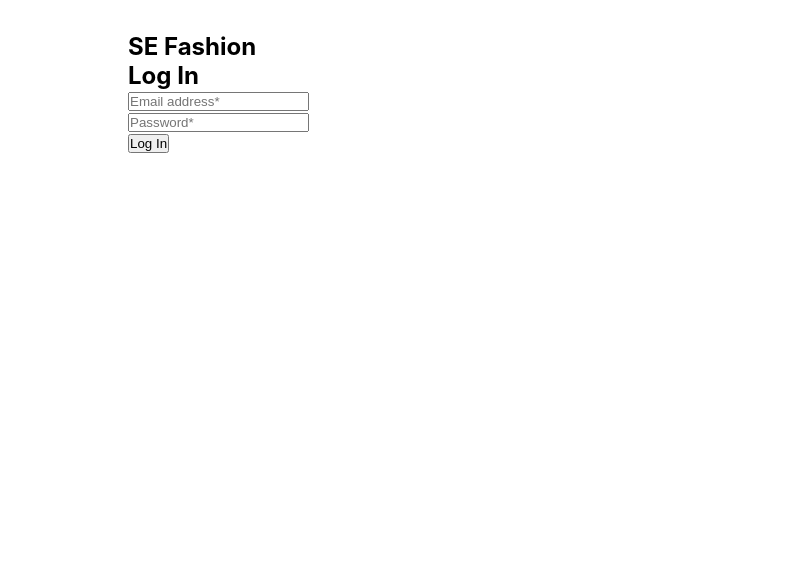
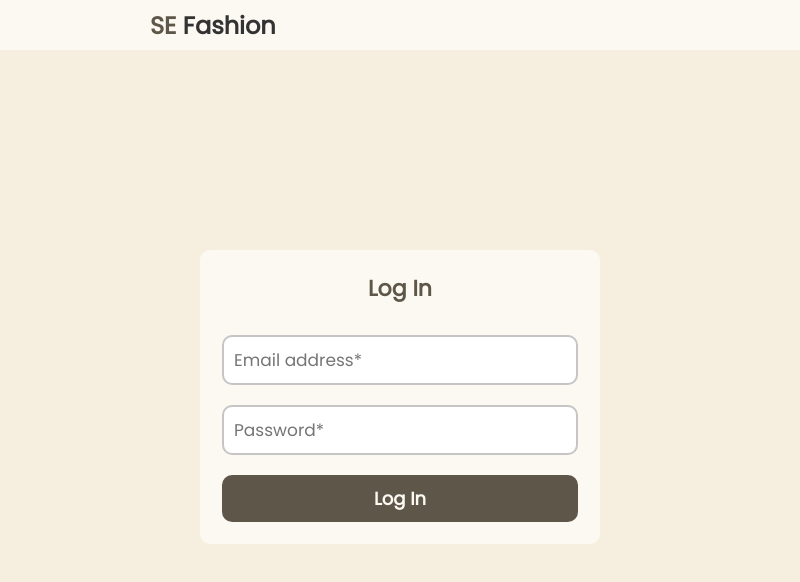
Before and after one commit to stephanelle-rachwan/ecommerce-project-FE, an Electron app: page src/index.html in a window 800 px wide. Drawn offline with Linux system fonts and the light colour scheme.

Commit message:
styling the log in page via CSS | Electron

```diff
--- a/src/index.html
+++ b/src/index.html
@@ -3,27 +3,26 @@
 
 <head>
     <title>SE Fashion | Log In </title>
-    <link rel="stylesheet" href="\styles\styles.css">
+    <link rel="stylesheet" href="styles/styles.css">
     <link rel="stylesheet" href="https://cdnjs.cloudflare.com/ajax/libs/font-awesome/6.1.1/css/all.min.css">
 </head>
 
 <body>
     <nav>
-        <h1><strong>SE</strong> Fashion</h1>
-      </nav>
+        <a href="#"><h1 class="logo"><span class="special-color">SE </span>Fashion</h1></a>
+    </nav>
 
-    <section>
+    <section class="login">
         <h1> Log In </h1>
-        <form>
-            <div>
+        <form class="login-form">
+            <div class="input-box">
                 <input type="email" id="user-email" placeholder="Email address*" name="email" required>
             </div>
-            <div>
+            <div class="input-box">
                 <input type="password" id="user-password" placeholder="Password*" name="password" required>
             </div>
-            <button type="submit"> Log In </button>
+            <button type="submit" class="login-btn"> Log In </button>
         </form>
     </section>
 </body>
-
 </html>
--- a/src/styles/styles.css
+++ b/src/styles/styles.css
@@ -1,13 +1,91 @@
+@import url('https://fonts.googleapis.com/css2?family=Poppins&display=swap');
+
 * {
   margin: 0;
   padding: 0;
   box-sizing: border-box;
+  font-family: 'Poppins', sans-serif;
+}
+
+a {
+  text-decoration: none;
 }
 
 body {
-  font-family: -apple-system, BlinkMacSystemFont, 'Segoe UI', Roboto, Helvetica,
-    Arial, sans-serif;
-  margin: auto;
-  max-width: 38rem;
-  padding: 2rem;
+  background-color: #f6efdf;
 }
+
+/* the colors used are:
+#f6efdf: light beige background l body
+#333: dark color for the 2nd part of the logo
+#5e5749: lightest part of the logo
+#fcf9f3: close to white but not white, for nav and forms
+#c5c5c5: border color for inputs
+*/
+
+.logo {
+  color: #333;
+}
+
+.special-color {
+  color: #5e5749;
+}
+
+nav {
+  display: flex;
+  justify-content: space-between;
+  align-items: center;
+  height: 20px;
+  padding: 25px 150px;
+  background-color: #fcf9f3;
+}
+
+.login{
+    width: 400px;
+    margin: 25vh auto;
+    background-color: #fcf9f3;
+    border: 2px solid #fcf9f3;
+    border-radius: 10px;
+}
+
+.login>h1 {
+    margin: 20px;
+    text-align: center;
+    font-size: 22px;
+    color: #5e5749;
+}
+
+.login-form{
+    margin: 20px;
+}
+
+.input-box {
+  width: 100%;
+  padding: 10px 0;
+}
+
+input {
+  width: 100%;
+  height: 50px;
+  border: 2px solid #c5c5c5;
+  border-radius: 10px;
+  font-size: 17px;
+  padding: 0 10px;
+}
+
+.login-btn {
+  font-size: 18px;
+  width: 100%;
+  font-weight: bold;
+  color: #fcf9f3;
+  background-color: #5e5749;
+  padding: 10px 30px;
+  border: none;
+  border-radius: 10px;
+  cursor: pointer;
+  margin-top: 10px;
+}
+
+.login-btn:hover{
+  background-color: #333;
+}
```
